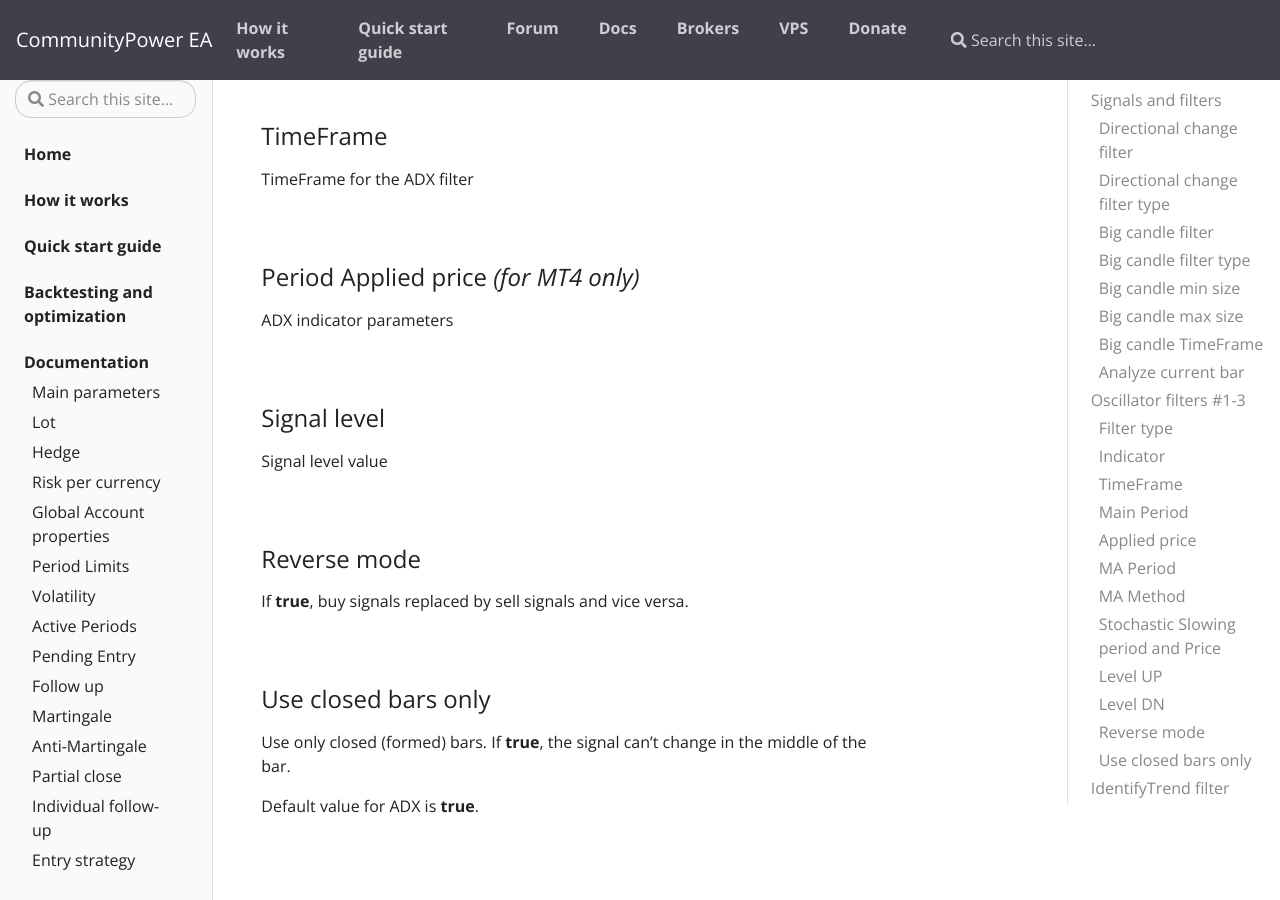
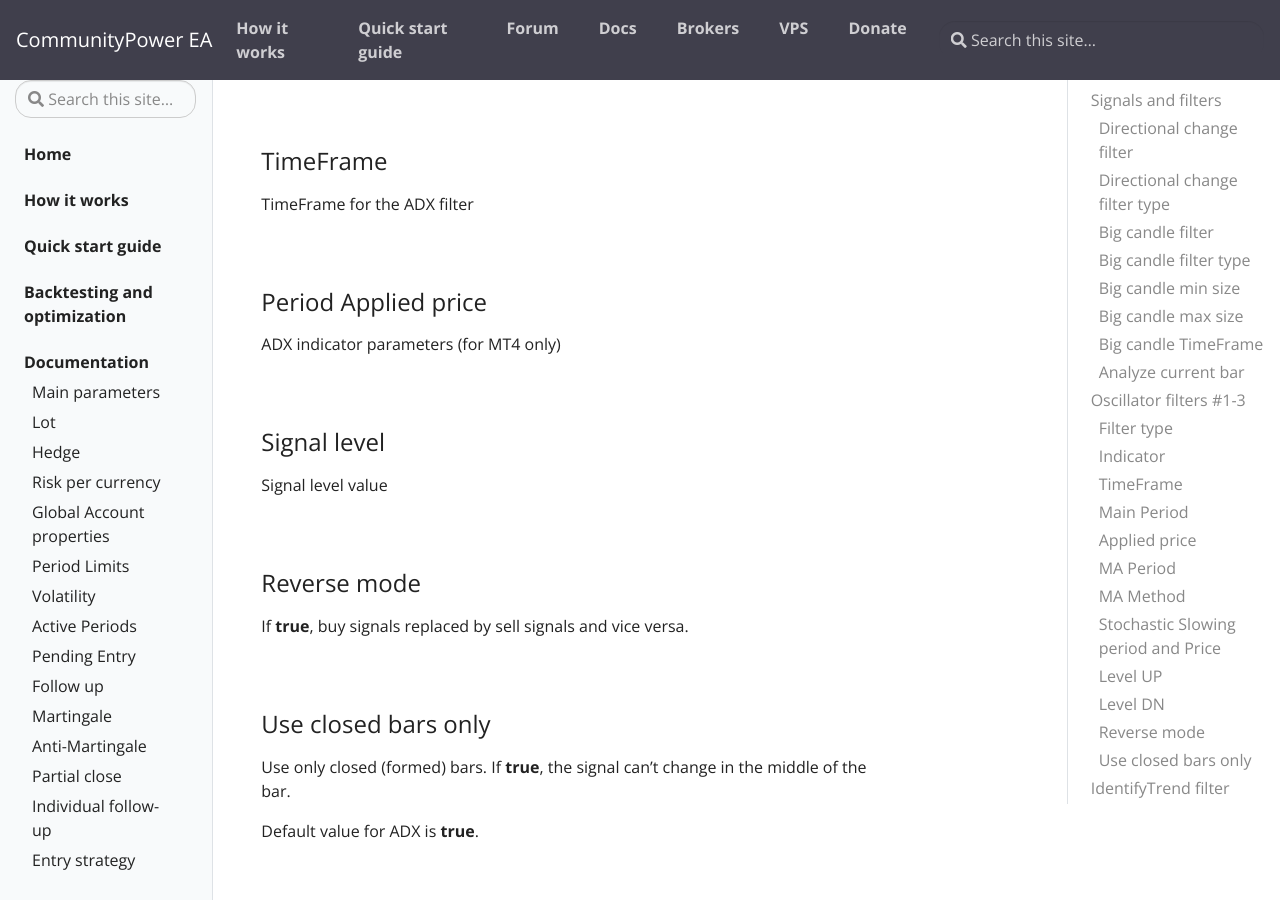
Before and after one commit to komposter/CommunityPowerEA.com, a Jekyll site: the page built from _docs/signals-and-filters.md, in a window 1280 px wide and 900 px high, scrolled down 11811 px. Built offline with Jekyll 4.4.1, drawn with Linux system fonts in a browser that asks for light colours.

Commit message:
Content change

```diff
--- a/_docs/signals-and-filters.md
+++ b/_docs/signals-and-filters.md
@@ -414,7 +414,9 @@
 * **Buy on +DI <= level / Sell on -DI <= level**:
     * BUYs are allowed if +DI value <= **Signal level**
     * SELLs are allowed if -DI value <= **Signal level**
-> ![]({{site.baseurl}}/assets/img/docs/ADX-signal-1.jpg)
+
+  ![]({{site.baseurl}}/assets/img/docs/ADX-signal-1.jpg)
+
 * **Buy on +DI >= level / Sell on -DI >= level** [*(starting from v2.52)*](/docs/versions-history#20230211-0324-252):
     * BUYs are allowed if +DI value >= **Signal level**
     * SELLs are allowed if -DI value >= **Signal level**
@@ -435,9 +437,9 @@
 
 <br />
 
-### Period Applied price *(for MT4 only)*
+### Period Applied price
 
-ADX indicator parameters
+ADX indicator parameters (for MT4 only)
 
 <br />
 
@@ -467,8 +469,6 @@
 
 <sup>[*(starting from v2.35)*](/docs/versions-history#20210715-235)</sup>
 
-<br />
-
 ### Type
 
 Type of DTrend filter:
@@ -482,7 +482,6 @@
 * **Buy on bottom / Sell on top**:
     * BUYs are allowed if indicator starts to grow
     * SELLs are allowed if indicator starts to fall
-
 
 <br />
 
```
